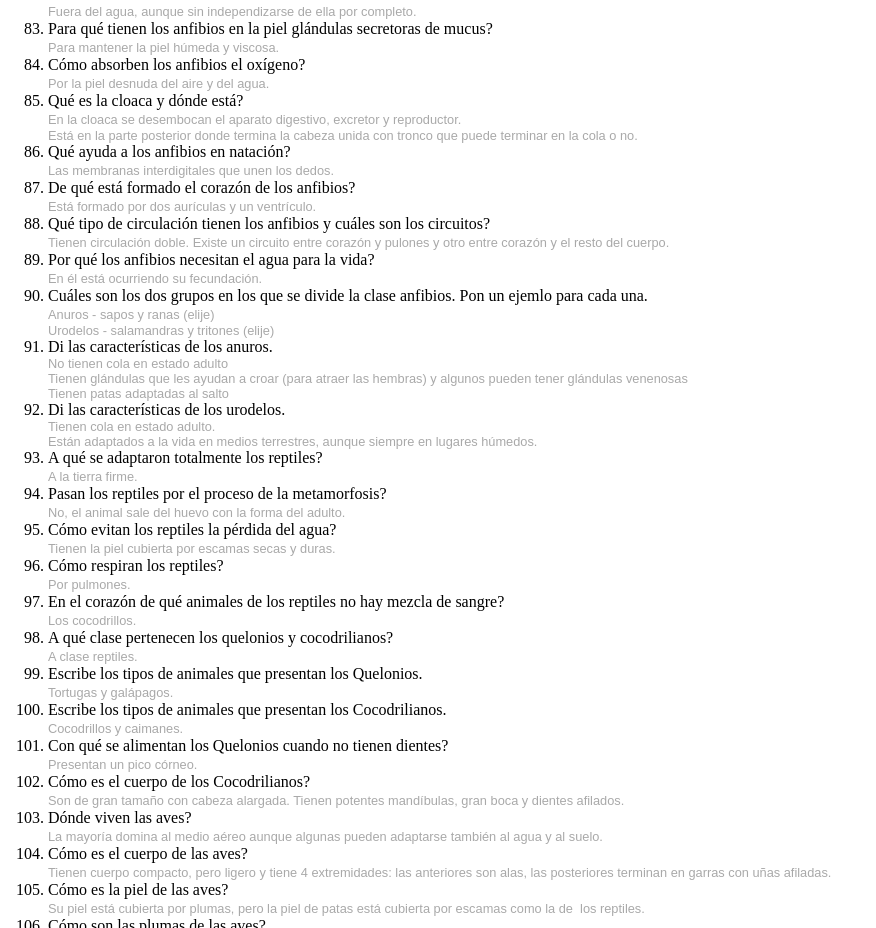
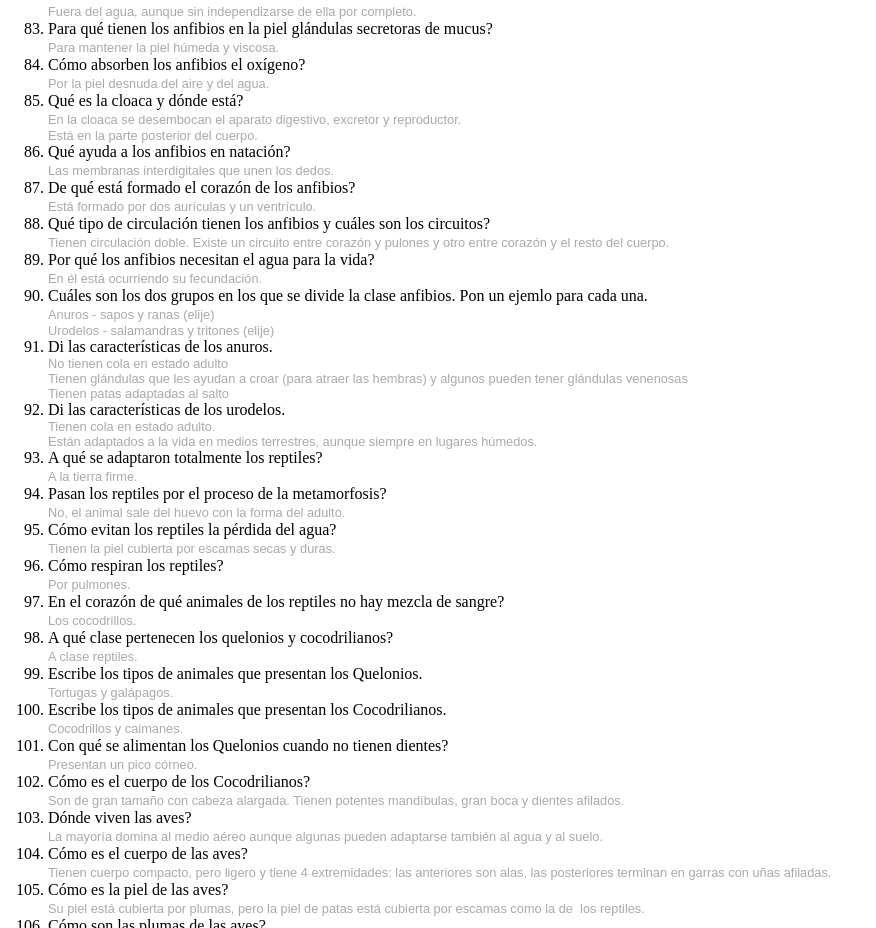
Before and after one commit to sellweek/BIO-preguntas, a plain HTML site: page index.html in a window 1280 px wide. Shown: the part 3168-4096 px from the top of the page, without its empty margins (0-876 px from the left). Drawn offline with Linux system fonts and the light colour scheme.

```diff
--- a/index.html
+++ b/index.html
@@ -256,7 +256,7 @@
 <span class="answer">Por la piel desnuda del aire y del agua.</span></li>
 
 <li><span class="question">Qué es la cloaca y dónde está?</span><br>
-<span class="answer">En la cloaca se desembocan el aparato digestivo, excretor y reproductor.<div>Está en la parte posterior donde termina la cabeza unida con tronco que puede terminar en la cola o no.</div></span></li>
+<span class="answer">En la cloaca se desembocan el aparato digestivo, excretor y reproductor.<div>Está en la parte posterior del cuerpo.</div></span></li>
 
 <li><span class="question">Qué ayuda a los anfibios en natación?</span><br>
 <span class="answer">Las membranas interdigitales que unen los dedos.</span></li>
```
